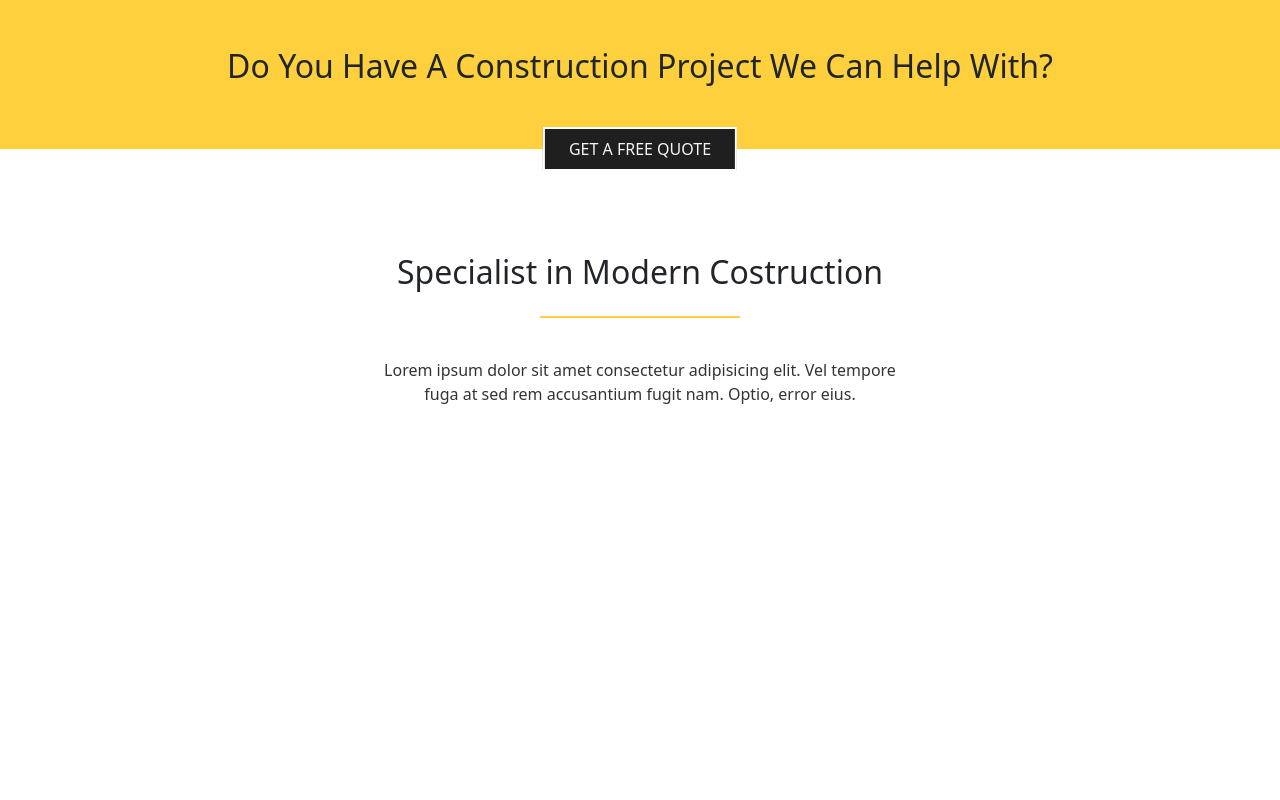
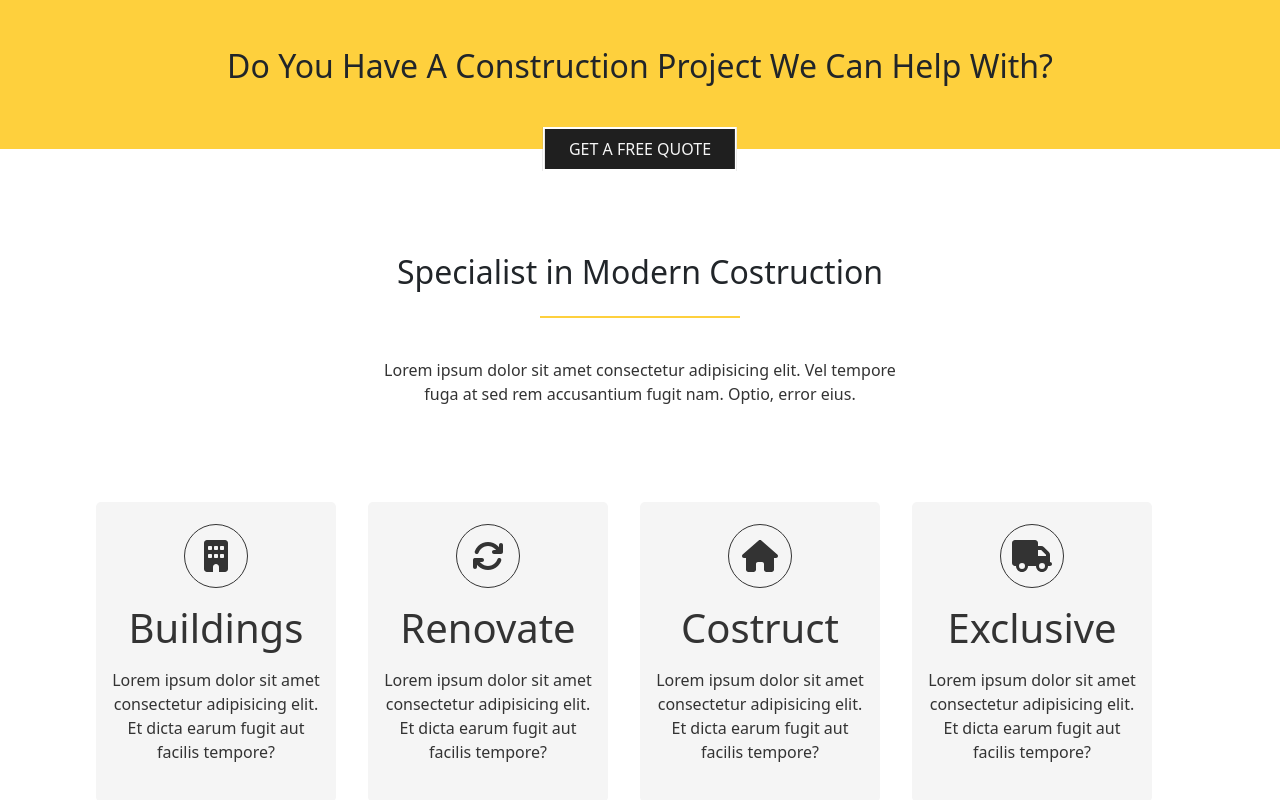
Before and after one commit to luigitarallo/proj-html-vuejs, a Vue app: page / in a window 1280 px wide. Shown: the part 879-1679 px from the top of the page. Before the commit the page ends 1301 px from the top, so only its background shows below. Built offline with nearby package versions, Linux system fonts and the light colour scheme.

Commit message:
feat: add specialization section

```diff
--- a/package.json
+++ b/package.json
@@ -10,6 +10,10 @@
   },
   "dependencies": {
     "@fontsource-variable/raleway": "^5.0.9",
+    "@fortawesome/fontawesome-svg-core": "^6.4.2",
+    "@fortawesome/free-regular-svg-icons": "^6.4.2",
+    "@fortawesome/free-solid-svg-icons": "^6.4.2",
+    "@fortawesome/vue-fontawesome": "^3.0.3",
     "bootstrap": "^5.3.2",
     "vue": "^3.3.4"
   },
--- a/src/components/AppMain.vue
+++ b/src/components/AppMain.vue
@@ -9,6 +9,8 @@ export default {
       grayBtn: "gray-btn",
       exploreText: "EXPLORE RECENT WORK",
       getFreeText: "GET A FREE QUOTE",
+      smallYellowBtn: "small-yellow-btn",
+      smallBtnText: "small-btn-text",
     };
   },
   emits: ["getClicked", "exploreClicked", "getFreeQuote"],
@@ -54,6 +56,99 @@ export default {
         Lorem ipsum dolor sit amet consectetur adipisicing elit. Vel tempore
         fuga at sed rem accusantium fugit nam. Optio, error eius.
       </p>
+    </div>
+    <div class="simple-card-container">
+      <div class="flip-card">
+        <div class="flip-card-inner">
+          <div class="flip-card-front">
+            <div class="round-icon">
+              <font-awesome-icon icon="fa-solid fa-building" class="icon" />
+            </div>
+            <h3>Buildings</h3>
+            <p>
+              Lorem ipsum dolor sit amet consectetur adipisicing elit. Et dicta
+              earum fugit aut facilis tempore?
+            </p>
+          </div>
+          <div class="flip-card-back">
+            <h3>ARTFULLY CRAFTED</h3>
+            <p>
+              Lorem ipsum dolor, sit amet consectetur adipisicing elit.
+              Corrupti, tenetur?
+            </p>
+            <button class="card-button">GET A QUOTE</button>
+          </div>
+        </div>
+      </div>
+      <div class="flip-card">
+        <div class="flip-card-inner">
+          <div class="flip-card-front">
+            <div class="round-icon">
+              <font-awesome-icon
+                icon="fa-solid fa-arrows-rotate"
+                class="icon"
+              />
+            </div>
+            <h3>Renovate</h3>
+            <p>
+              Lorem ipsum dolor sit amet consectetur adipisicing elit. Et dicta
+              earum fugit aut facilis tempore?
+            </p>
+          </div>
+          <div class="flip-card-back">
+            <h3>ARTFULLY CRAFTED</h3>
+            <p>
+              Lorem ipsum dolor, sit amet consectetur adipisicing elit.
+              Corrupti, tenetur?
+            </p>
+            <button class="card-button">GET A QUOTE</button>
+          </div>
+        </div>
+      </div>
+      <div class="flip-card">
+        <div class="flip-card-inner">
+          <div class="flip-card-front">
+            <div class="round-icon">
+              <font-awesome-icon icon="fa-solid fa-house" class="icon" />
+            </div>
+            <h3>Costruct</h3>
+            <p>
+              Lorem ipsum dolor sit amet consectetur adipisicing elit. Et dicta
+              earum fugit aut facilis tempore?
+            </p>
+          </div>
+          <div class="flip-card-back">
+            <h3>ARTFULLY CRAFTED</h3>
+            <p>
+              Lorem ipsum dolor, sit amet consectetur adipisicing elit.
+              Corrupti, tenetur?
+            </p>
+            <button class="card-button">GET A QUOTE</button>
+          </div>
+        </div>
+      </div>
+      <div class="flip-card">
+        <div class="flip-card-inner">
+          <div class="flip-card-front">
+            <div class="round-icon">
+              <font-awesome-icon icon="fa-solid fa-truck" class="icon" />
+            </div>
+            <h3>Exclusive</h3>
+            <p>
+              Lorem ipsum dolor sit amet consectetur adipisicing elit. Et dicta
+              earum fugit aut facilis tempore?
+            </p>
+          </div>
+          <div class="flip-card-back">
+            <h3>ARTFULLY CRAFTED</h3>
+            <p>
+              Lorem ipsum dolor, sit amet consectetur adipisicing elit.
+              Corrupti, tenetur?
+            </p>
+            <button class="card-button">GET A QUOTE</button>
+          </div>
+        </div>
+      </div>
     </div>
   </section>
 </template>
@@ -140,4 +235,80 @@ export default {
     }
   }
 }
+
+.simple-card-container {
+  margin: 5rem 6rem;
+  display: flex;
+  justify-content: center;
+  .flip-card {
+    background-color: transparent;
+    width: 400px;
+    height: 300px;
+    perspective: 1000px;
+    margin-right: 2rem;
+  }
+  /* This container is needed to position the front and back side */
+  .flip-card-inner {
+    position: relative;
+    width: 100%;
+    height: 100%;
+    text-align: center;
+    transition: transform 0.8s;
+    transform-style: preserve-3d;
+  }
+  // Flip Card Specialization
+  .flip-card:hover .flip-card-inner {
+    transform: rotateY(180deg);
+  }
+
+  .flip-card-front,
+  .flip-card-back {
+    @include column-flexed;
+    position: absolute;
+    width: 100%;
+    height: 100%;
+    backface-visibility: hidden;
+    padding: 1rem;
+  }
+
+  .flip-card-front {
+    background-color: $smoky-white;
+    color: black;
+    border-radius: 5px;
+    .round-icon {
+      border-radius: 50%;
+      border: 1px solid $muted-gray;
+      width: 4rem;
+      height: 4rem;
+      display: flex;
+      align-items: center;
+      justify-content: center;
+    }
+    .icon {
+      font-size: 2rem;
+      color: $muted-gray;
+    }
+    h3 {
+      font-size: 2.5rem;
+      margin: 1rem 0;
+      color: $muted-gray;
+      font-weight: 200;
+    }
+    p {
+      font-size: 1rem;
+      color: $muted-gray;
+    }
+  }
+
+  .flip-card-back {
+    background-color: $brand-color;
+    color: $muted-gray;
+    transform: rotateY(180deg);
+    border-radius: 5px;
+    .card-button {
+      background-color: #ffdc6b;
+      border: none;
+    }
+  }
+}
 </style>
--- a/src/components/baseComponents/Button.vue
+++ b/src/components/baseComponents/Button.vue
@@ -1,6 +1,4 @@
 <script>
-// import MyComponent from "./components/MyComponent.vue";
-
 export default {
   props: {
     styleBtn: String,
--- a/src/main.js
+++ b/src/main.js
@@ -4,8 +4,18 @@ import "@fontsource-variable/raleway";
 import "bootstrap/dist/css/bootstrap.min.css";
 import * as bootstrap from "bootstrap";
 
-// Import custom font
+/* import the fontawesome core */
+import { library } from "@fortawesome/fontawesome-svg-core";
+import { FontAwesomeIcon } from "@fortawesome/vue-fontawesome";
+import { faBuilding } from "@fortawesome/free-solid-svg-icons";
+import { faArrowsRotate } from "@fortawesome/free-solid-svg-icons";
+import { faHouse } from "@fortawesome/free-solid-svg-icons";
+import { faTruck } from "@fortawesome/free-solid-svg-icons";
+
+library.add(faBuilding, faArrowsRotate, faHouse, faTruck);
 
 import App from "./App.vue";
+const app = createApp(App);
+app.component("font-awesome-icon", FontAwesomeIcon);
 
-createApp(App).mount("#app");
+app.mount("#app");
```
Also changed, not shown: 1 other file (tests, documents, lock files or other folders).
